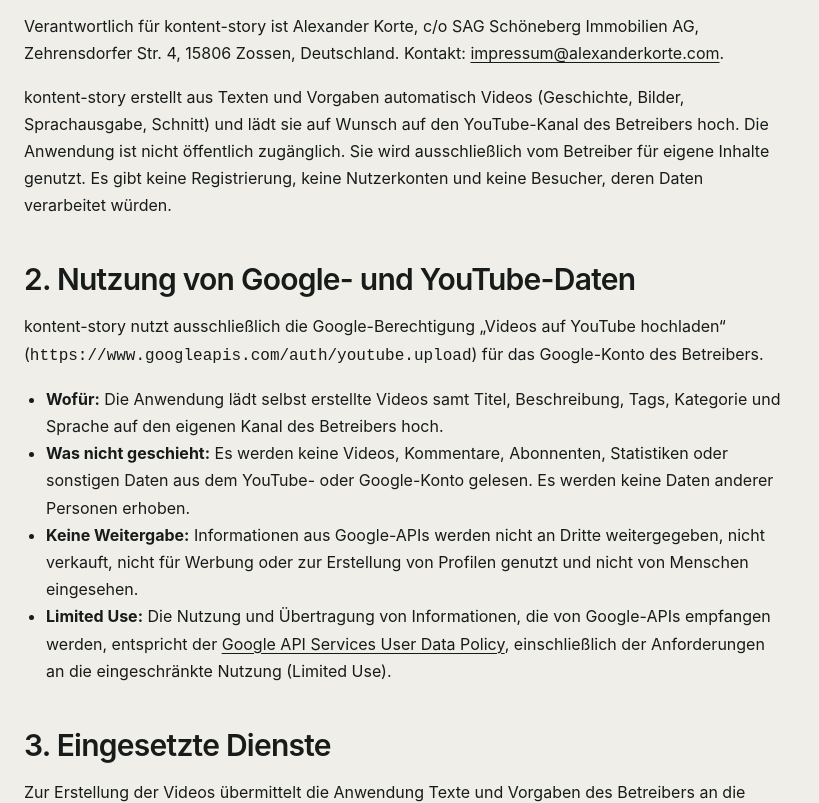
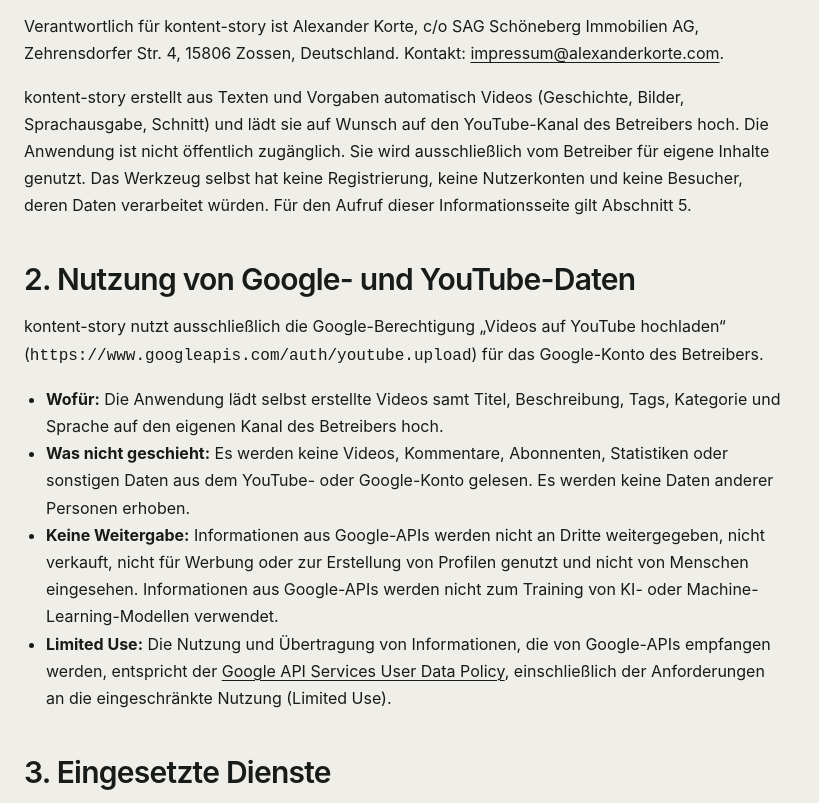
Before and after one commit to 0xAzures/alexanderkorte.com, a plain HTML site: page datenschutz-kontent-story.html in a window 1280 px wide. Shown: the part 585-1388 px from the top of the page, without its empty margins (0-819 px from the left). Drawn offline with Linux system fonts and the light colour scheme.

Commit message:
Clarify kontent-story privacy notice

```diff
--- a/datenschutz-kontent-story.html
+++ b/datenschutz-kontent-story.html
@@ -37,14 +37,14 @@
 
       <h2>1. Verantwortlicher und Zweck</h2>
       <p>Verantwortlich für kontent-story ist Alexander Korte, c/o SAG Schöneberg Immobilien AG, Zehrensdorfer Str. 4, 15806 Zossen, Deutschland. Kontakt: <a href="mailto:impressum@alexanderkorte.com">impressum@alexanderkorte.com</a>.</p>
-      <p>kontent-story erstellt aus Texten und Vorgaben automatisch Videos (Geschichte, Bilder, Sprachausgabe, Schnitt) und lädt sie auf Wunsch auf den YouTube-Kanal des Betreibers hoch. Die Anwendung ist nicht öffentlich zugänglich. Sie wird ausschließlich vom Betreiber für eigene Inhalte genutzt. Es gibt keine Registrierung, keine Nutzerkonten und keine Besucher, deren Daten verarbeitet würden.</p>
+      <p>kontent-story erstellt aus Texten und Vorgaben automatisch Videos (Geschichte, Bilder, Sprachausgabe, Schnitt) und lädt sie auf Wunsch auf den YouTube-Kanal des Betreibers hoch. Die Anwendung ist nicht öffentlich zugänglich. Sie wird ausschließlich vom Betreiber für eigene Inhalte genutzt. Das Werkzeug selbst hat keine Registrierung, keine Nutzerkonten und keine Besucher, deren Daten verarbeitet würden. Für den Aufruf dieser Informationsseite gilt Abschnitt 5.</p>
 
       <h2>2. Nutzung von Google- und YouTube-Daten</h2>
       <p>kontent-story nutzt ausschließlich die Google-Berechtigung „Videos auf YouTube hochladen“ (<code>https://www.googleapis.com/auth/youtube.upload</code>) für das Google-Konto des Betreibers.</p>
       <ul>
         <li><strong>Wofür:</strong> Die Anwendung lädt selbst erstellte Videos samt Titel, Beschreibung, Tags, Kategorie und Sprache auf den eigenen Kanal des Betreibers hoch.</li>
         <li><strong>Was nicht geschieht:</strong> Es werden keine Videos, Kommentare, Abonnenten, Statistiken oder sonstigen Daten aus dem YouTube- oder Google-Konto gelesen. Es werden keine Daten anderer Personen erhoben.</li>
-        <li><strong>Keine Weitergabe:</strong> Informationen aus Google-APIs werden nicht an Dritte weitergegeben, nicht verkauft, nicht für Werbung oder zur Erstellung von Profilen genutzt und nicht von Menschen eingesehen.</li>
+        <li><strong>Keine Weitergabe:</strong> Informationen aus Google-APIs werden nicht an Dritte weitergegeben, nicht verkauft, nicht für Werbung oder zur Erstellung von Profilen genutzt und nicht von Menschen eingesehen. Informationen aus Google-APIs werden nicht zum Training von KI- oder Machine-Learning-Modellen verwendet.</li>
         <li><strong>Limited Use:</strong> Die Nutzung und Übertragung von Informationen, die von Google-APIs empfangen werden, entspricht der <a href="https://developers.google.com/terms/api-services-user-data-policy">Google API Services User Data Policy</a>, einschließlich der Anforderungen an die eingeschränkte Nutzung (Limited Use).</li>
       </ul>
 
```
